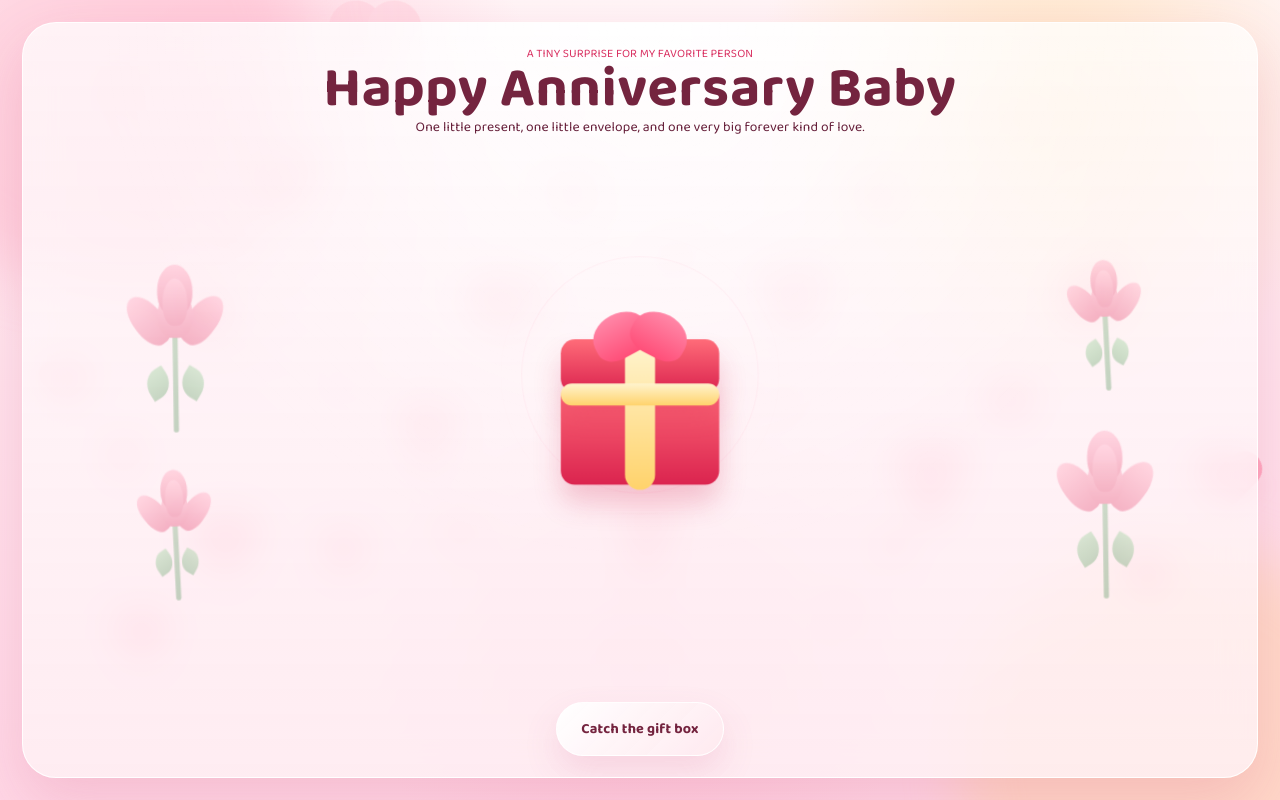
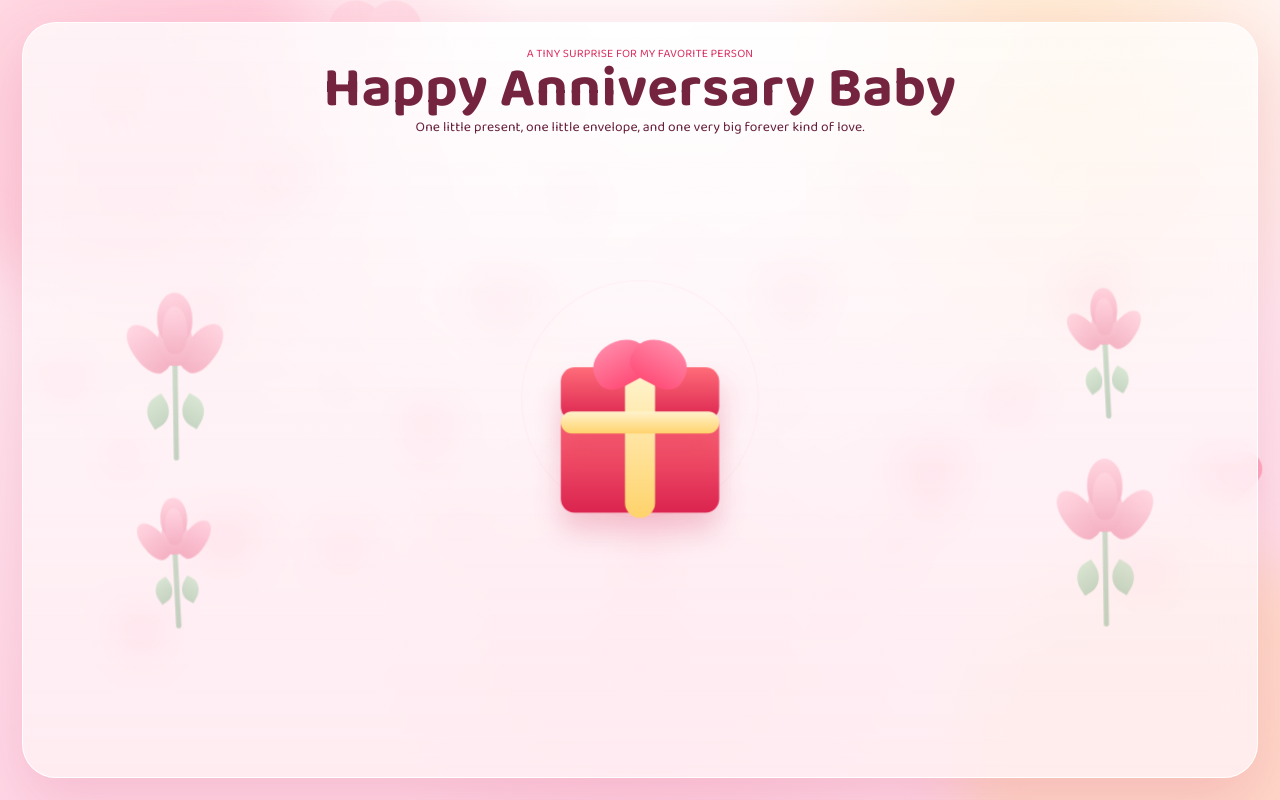
Before and after one commit to aashwinraj/Wishes, a React (Vite) app: page / in a window 1280 px wide. Built offline with nearby package versions, Linux system fonts and the light colour scheme.

Commit message:
Remove visible dodge prompts

```diff
--- a/src/App.tsx
+++ b/src/App.tsx
@@ -49,16 +49,6 @@ function App() {
       })),
     [],
   )
-
-  const prompt = !giftOpened
-    ? dodgeCount < requiredDodges
-      ? dodgeCount === 0
-        ? 'Catch the gift box'
-        : `It dodged you... ${requiredDodges - dodgeCount} escapes left`
-      : 'Now click the gift box'
-    : !letterOpened
-      ? 'Click the envelope to open your love letter'
-      : 'Happy 5 year anniversary baby'
 
   const dodgeGift = (clientX: number, clientY: number, width: number, height: number) => {
     const stage = centerSceneRef.current
@@ -347,9 +337,7 @@ function App() {
           </div>
         </section>
 
-        <footer className="prompt-panel">
-          <div className={`prompt-badge ${giftOpened ? 'glow' : ''}`}>{prompt}</div>
-        </footer>
+
       </div>
     </main>
   )
```
